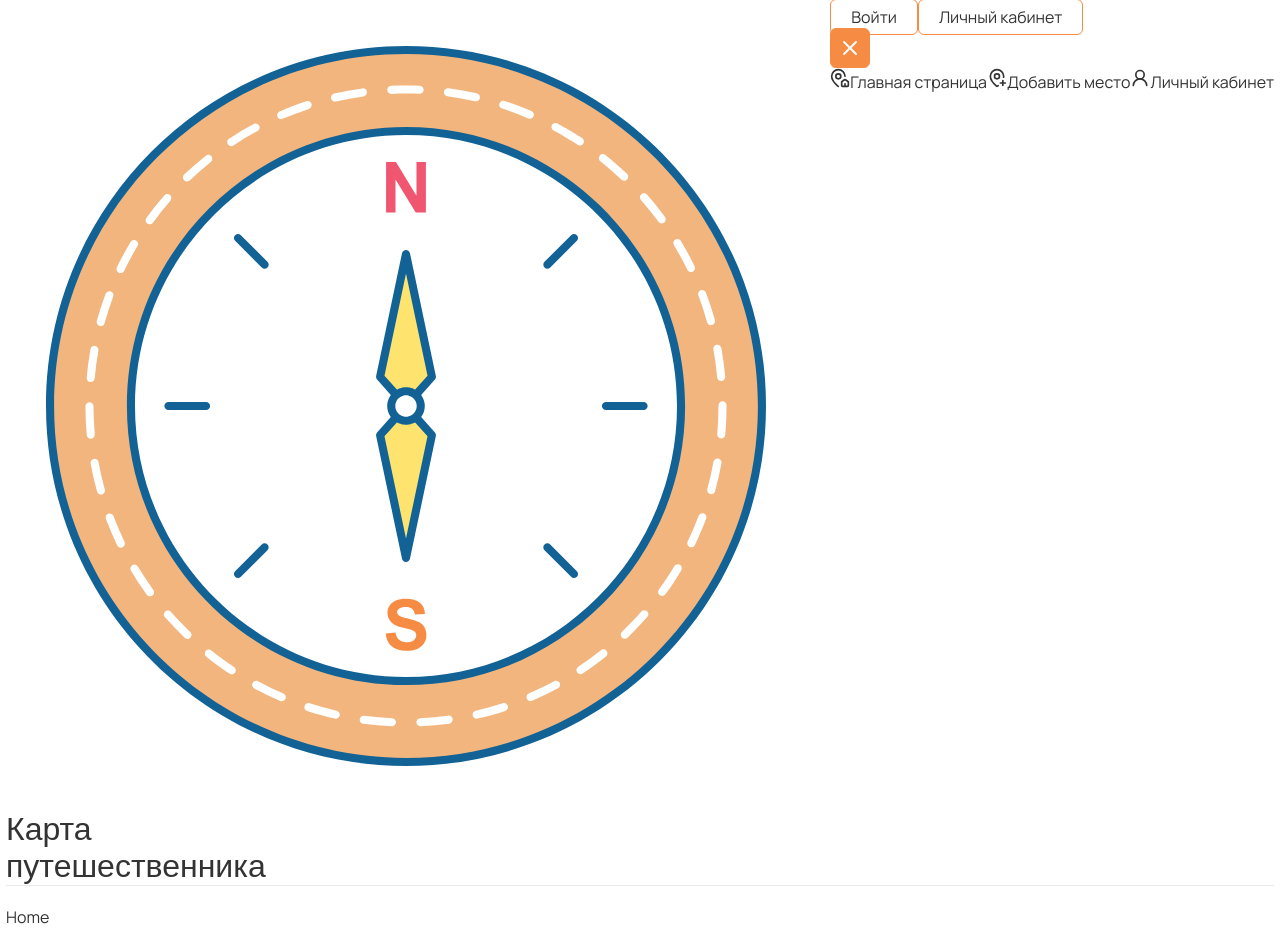
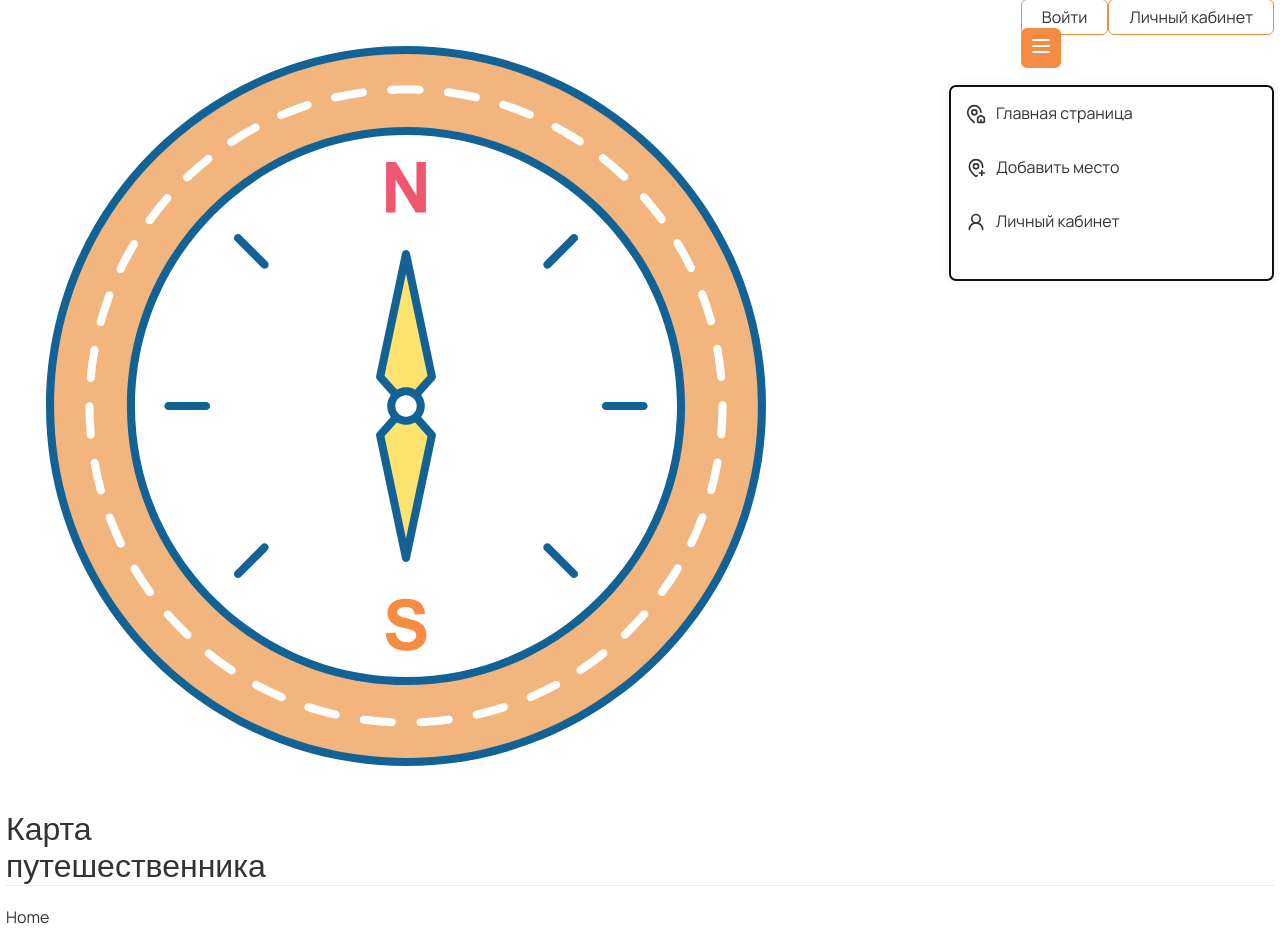
Before and after one commit to tatasenochek/travelermap-app, a React (Vite) app: page /travelermap-app/ in a window 1280 px wide. Both pictures are taken after a click on the button 1040 px from the left and 48 px from the top of the page. Built offline with nearby package versions, Linux system fonts and the light colour scheme; a web font is replaced by a local one.

Commit message:
refactor: заменила кастомное меню  Navigation на библиотечное из headlessui

```diff
--- a/package.json
+++ b/package.json
@@ -10,6 +10,7 @@
     "preview": "vite preview"
   },
   "dependencies": {
+    "@headlessui/react": "^2.2.2",
     "@reduxjs/toolkit": "^2.8.1",
     "@supabase/supabase-js": "^2.49.4",
     "clsx": "^2.1.1",
--- a/src/components/Navigation/Navigation.tsx
+++ b/src/components/Navigation/Navigation.tsx
@@ -1,70 +1,45 @@
-import { useState } from "react";
-import Button from "../Button/Button";
-import { MapPinHouse, MapPinPlus, Menu, UserRound, X } from "lucide-react";
+import { MapPinHouse, MapPinPlus, MenuIcon, UserRound } from "lucide-react";
 import styles from "./navigation.module.scss";
-import { NavLink } from "react-router-dom";
+import { Link } from "react-router-dom";
 import { ROUTES } from "../../router/ROUTES";
-import clsx from "clsx";
+import { Menu, MenuButton, MenuItem, MenuItems } from "@headlessui/react";
 
 const Navigation = () => {
-  const [isVisible, setIsVisible] = useState<boolean>(true);
-
-  const handleVisibleModal = () => {
-    setIsVisible(!isVisible);
-  }
 	return (
-		<nav className={styles.navigation} aria-label="Основное меню">
-			<Button style="icon" onClick={handleVisibleModal}>
-				{isVisible ? <Menu /> : <X />}
-			</Button>
-			<nav hidden={isVisible} className={styles.navigationMenu}>
-				<NavLink
+		<Menu as="nav" aria-label="Основное меню">
+			<MenuButton className={styles.menuContainer}>
+				<MenuIcon />
+			</MenuButton>
+			<MenuItems className={styles.menuItems}>
+				<MenuItem
+					as={Link}
 					to={ROUTES.HOME}
 					aria-label="Главная страница"
-					onClick={handleVisibleModal}
-					className={({ isActive }) =>
-						clsx(
-							styles.navigationMenuLink,
-							isActive && styles.navigationMenuLinkActive
-						)
-					}
-					end
+					className={styles.menuItem}
 				>
 					<MapPinHouse size={20} />
 					Главная страница
-				</NavLink>
-				<NavLink
+				</MenuItem>
+				<MenuItem
+					as={Link}
 					to={ROUTES.ADD_PLACE}
 					aria-label="Добавить место"
-					onClick={handleVisibleModal}
-					className={({ isActive }) =>
-						clsx(
-							styles.navigationMenuLink,
-							isActive && styles.navigationMenuLinkActive
-						)
-					}
-					end
+					className={styles.menuItem}
 				>
 					<MapPinPlus size={20} />
 					Добавить место
-				</NavLink>
-				<NavLink
+				</MenuItem>
+				<MenuItem
+					as={Link}
 					to={ROUTES.PERSONAL_ACCOUNT}
 					aria-label="Личный кабинет"
-					onClick={handleVisibleModal}
-					className={({ isActive }) =>
-						clsx(
-							styles.navigationMenuLink,
-							isActive && styles.navigationMenuLinkActive
-						)
-					}
-					end
+					className={styles.menuItem}
 				>
 					<UserRound size={20} />
 					Личный кабинет
-				</NavLink>
-			</nav>
-		</nav>
+				</MenuItem>
+			</MenuItems>
+		</Menu>
 	);
 };
 
--- a/src/components/Navigation/navigation.module.scss
+++ b/src/components/Navigation/navigation.module.scss
@@ -1,43 +1,50 @@
 @use "../../styles/variables" as *;
 
-.navigation {
-	position: relative;
+.menuContainer {
+	width: 40px;
+	height: 40px;
+	background: $color-accent-hover;
+	cursor: pointer;
+	border: 1px solid $color-accent-hover;
+	border-radius: $size-xs;
 
-	&-menu {
+	svg {
+		stroke: $color-light;
+	}
+}
+
+.menuItems {
 	background-color: $color-light;
 	box-shadow: 0 0 10px $color-darck-opacity;
 	border: 1px solid $color-darck-opacity;
 	width: calc(100vw - 12px);
-		right: 0;
-		top: 60px;
+	right: $size-xs;
+	top: 85px;
 	position: absolute;
 	padding: $size-m;
 	border-radius: $size-xs;
 
-		&-link {
+	@media (min-width: 767px) {
+		width: 325px;
+	}
+}
+
+.menuItem {
 	position: relative;
 	display: flex;
 	font-size: 16px;
 	gap: $size-s;
-			align-items: end;
+	align-items: flex-end;
 	margin-bottom: $size-xxl;
 	transition: all 0.3s;
+	color: inherit;
+	text-decoration: none;
 
 	svg {
 		transition: all 0.3s;
 	}
 
-			&-active {
-				color: $color-accent-hover;
-				font-weight: 600;
-
-				svg {
-					stroke: $color-accent-hover;
-				}
-			}
-		}
-
-		&-link::after {
+	&::after {
 		content: "";
 		position: absolute;
 		height: 1px;
@@ -47,32 +54,16 @@
 		bottom: -10px;
 		transition: width 0.3s;
 	}
+}
 
-		&-link:hover {
+.menuItem:hover {
 	color: $color-accent-hover;
 
 	svg {
 		stroke: $color-accent-hover;
 	}
-		}
 
-		&-link:hover::after {
+	&::after {
 		width: 100%;
 	}
 }
-}
-
-@media (min-width: 768px) {
-	.navigation {
-		position: relative;
-
-		&-menu {
-			width: 325px;
-			height: 200px;
-
-			right: 0;
-			top: 60px;
-			position: absolute;
-		}
-	}
-}
```
Also changed, not shown: 1 other file (tests, documents, lock files or other folders). Lines whose indentation alone changed are shown as unchanged.
